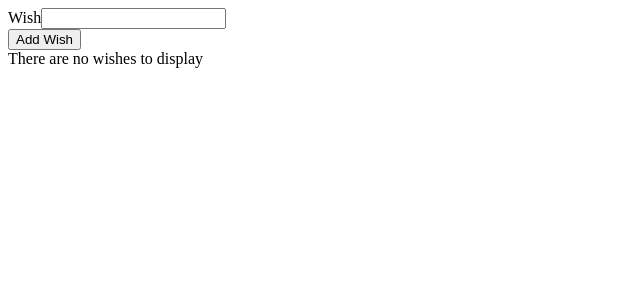
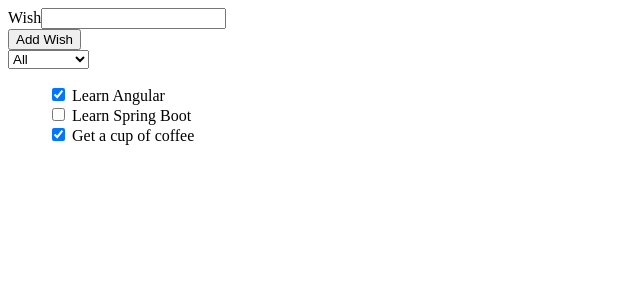
Before and after one commit to angelmotta/wishlist-ng, an Angular app: page / in a window 1280 px wide. Shown: the top 300 px of the page, without its empty margins (0-640 px from the left). Built offline with nearby package versions, Linux system fonts and the light colour scheme.

Commit message:
feat: listening for change in ngModel values

```diff
--- a/src/app/app.component.html
+++ b/src/app/app.component.html
@@ -16,13 +16,31 @@
     </div>
   </form>
 
-  <div *ngIf="wishList.length === 0; then noItems; else showResults"></div>
+  <div>
+    <div>
+      <select
+        name="status-wishes"
+        id="select-status"
+        [(ngModel)]="filterStatus"
+        (ngModelChange)="handleFilterChange()"
+      >
+        <option value="0">All</option>
+        <option value="1">Unfulfilled</option>
+        <option value="2">Fulfilled</option>
+      </select>
+    </div>
+  </div>
+
+  <div class="list-wishes-container">
+    <div
+      *ngIf="filteredList.length === 0; then noItems; else showResults"
+    ></div>
 
     <ng-template #noItems> There are no wishes to display </ng-template>
 
     <ng-template #showResults>
       <ul class="wish-list">
-      <li *ngFor="let wishObj of wishList; index as ii">
+        <li *ngFor="let wishObj of filteredList; index as ii">
           <div>
             <label>
               <input
@@ -38,3 +56,4 @@
       </ul>
     </ng-template>
   </div>
+</div>
--- a/src/app/app.component.ts
+++ b/src/app/app.component.ts
@@ -9,13 +9,14 @@ import { WishItem } from './models/wishItem';
 export class AppComponent {
   title = 'wishlist';
   wishList: WishItem[] = [
-    // { id: 1, wish: 'Learn Angular', isComplete: true },
-    // { id: 2, wish: 'Learn Spring Boot', isComplete: false },
-    // { id: 3, wish: 'Get a cup of coffee', isComplete: true },
+    { id: 1, wish: 'Learn Angular', isComplete: true },
+    { id: 2, wish: 'Learn Spring Boot', isComplete: false },
+    { id: 3, wish: 'Get a cup of coffee', isComplete: true },
   ];
-  // wishList: WishItem[] = [];
+  filteredList = this.wishList;
 
   newWish = '';
+  filterStatus = '0';
 
   toggleWish(wishObj: WishItem) {
     console.log(`clicked`);
@@ -34,4 +35,22 @@ export class AppComponent {
     this.wishList.push(newUserWish);
     this.newWish = '';
   }
+
+  handleFilterChange() {
+    console.log(`filter changed: ${this.filterStatus}`);
+    if (this.filterStatus === '0') {
+      // All selected
+      this.filteredList = this.wishList;
+    } else if (this.filterStatus === '1') {
+      // Unfulfilled selected
+      this.filteredList = this.wishList.filter(
+        (wishObj) => wishObj.isComplete === false
+      );
+    } else if (this.filterStatus === '2') {
+      // fullfilled selected
+      this.filteredList = this.wishList.filter(
+        (wishObj) => wishObj.isComplete === true
+      );
+    }
+  }
 }
```
Lines whose indentation alone changed are shown as unchanged.
